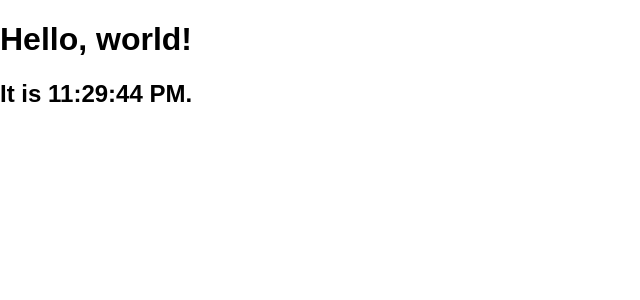
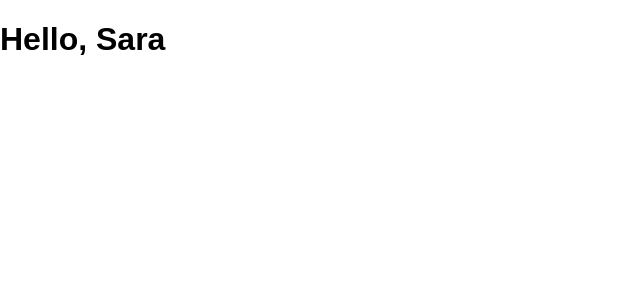
Before and after one commit to marciobera/devlab, a React (Create React App) app in the folder react/hello-world/: page / in a window 1280 px wide. Shown: the top 300 px of the page, without its empty margins (0-640 px from the left). Built offline with nearby package versions, Linux system fonts and the light colour scheme.

Commit message:
Ex 1: Components and Props, of @react docs

```diff
--- a/react/hello-world/src/index.js
+++ b/react/hello-world/src/index.js
@@ -29,17 +29,25 @@
 //   document.getElementById('root')
 // );
 
-function tick() {
-  const element = (
-    <div>
-      <h1>Hello, world!</h1>
-      <h2>It is {new Date().toLocaleTimeString()}.</h2>
-    </div>
-  );
-  ReactDOM.render(
-    element,
-    document.getElementById('root')
-  );
+// function tick() {
+//   const element = (
+//     <div>
+//       <h1>Hello, world!</h1>
+//       <h2>It is {new Date().toLocaleTimeString()}.</h2>
+//     </div>
+//   );
+//   ReactDOM.render(
+//     element,
+//     document.getElementById('root')
+//   );
+// }
+
+// setInterval(tick, 1000);
+function Welcome(props) {
+  return <h1>Hello, {props.name}</h1>;
 }
-
-setInterval(tick, 1000);
+const element = <Welcome name="Sara" />;
+ReactDOM.render(
+  element,
+  document.getElementById('root')
+);
```
